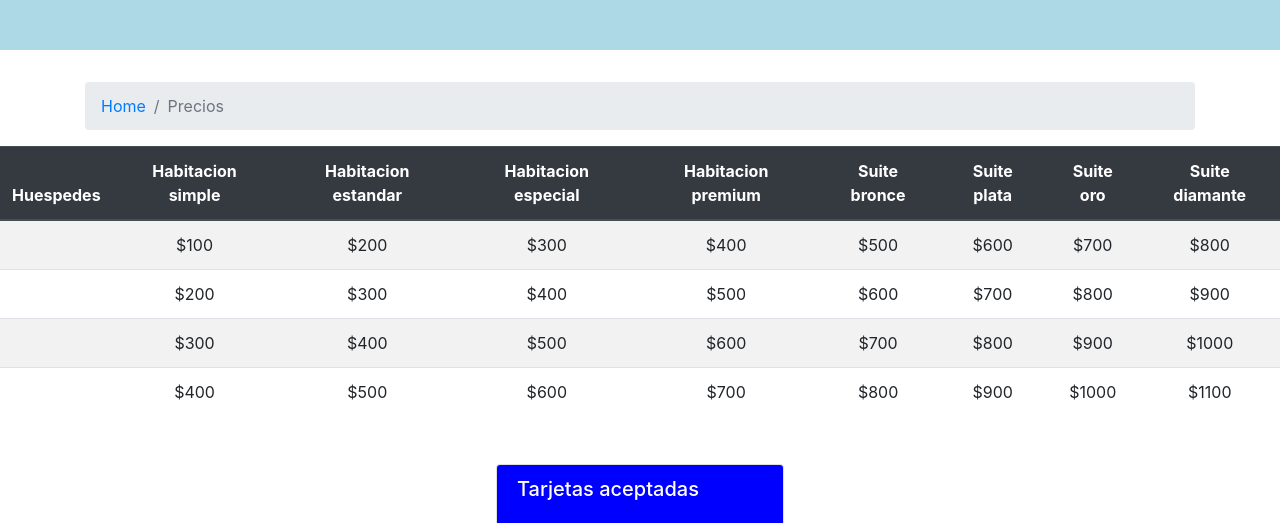
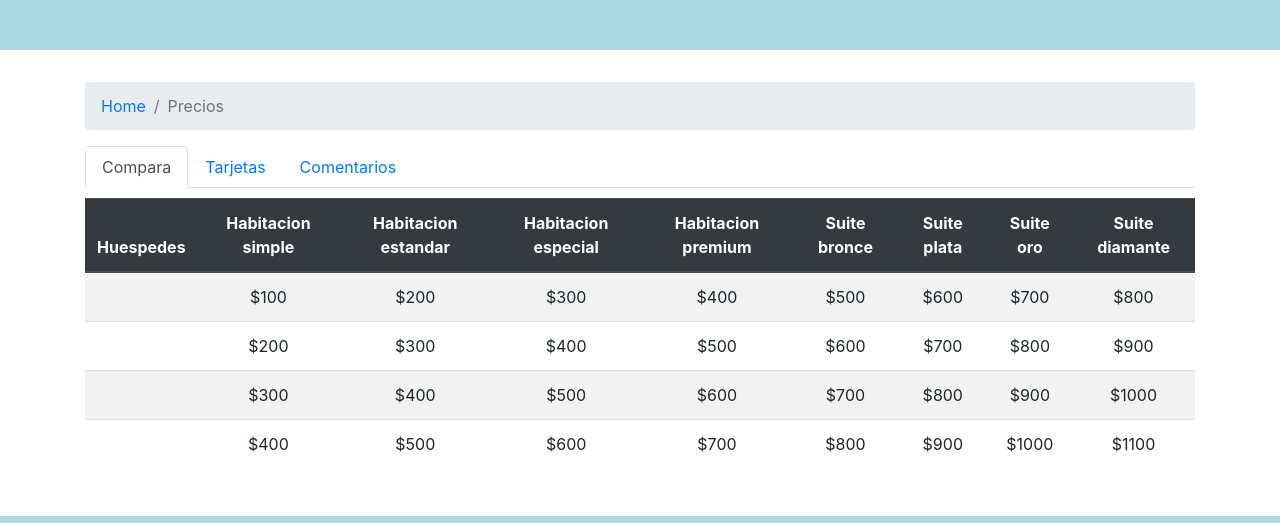
Before and after one commit to sergiobollo/guia-hoteles, a website: page precios.html in a window 1280 px wide. Shown: the part 203-726 px from the top of the page. Drawn offline with nearby package versions, Linux system fonts and the light colour scheme; a web font is replaced by a local one.

Commit message:
Usando pestañas en la seccion de precios

```diff
--- a/css/main.css
+++ b/css/main.css
@@ -24,3 +24,7 @@ footer {
 address p span {
     padding-right: 10px;
 }
+
+.tab-content {
+    padding-top: 10px;
+}
--- a/precios.html
+++ b/precios.html
@@ -49,7 +49,23 @@
             </ol>
             </nav>
         </div>
-
+<div class = "container">
+    <ul class="nav nav-tabs" id = "myTab" role = "tablist">
+    <li class="nav-item">
+        <a class="nav-link active" id = "compara-tab" data-toggle = "tab" href="#compara"
+        role = "tab" aria-controls = "compara" aria-selected = "true">Compara</a>
+    </li>
+    <li class="nav-item">
+        <a class="nav-link" id = "tarjetas-tab" data-toggle = "tab" href="#tarjetas"
+        role = "tab" aria-controls = "tarjetas" aria-selected = "false">Tarjetas</a>
+    </li>
+    <li class="nav-item">
+        <a class="nav-link" id = "cometarios-tab" data-toggle = "tab" href="#comentarios"
+        role = "tab" aria-controls = "comentarios" aria-selected = "false">Comentarios</a>
+    </li>
+    </ul>
+    <div class = "tab-content" id = "myTabContent">
+        <div class = "tab-pane fade show active" id = "compara" role = "tab-panel" aria-labelledby = "compara-tab">
             <div class="table-responsive-md">
                 <table class="table mb-5 table-striped">
                     <thead class ="thead-dark">
@@ -113,8 +129,9 @@
                     </tbody>
                 </table>
             </div>
-
-<div class="d-flex justify-content-center">
+        </div>
+        <div class = "tab-pane fade show" id = "tarjetas" role = "tab-panel" aria-labelledby = "tarjetas-tab">
+            <div class="d-flex justify-content-center" id = "tarjetas-tab">
                 <div class="card" style = "width: 18rem;">
                     <div class = "card-header" style = "background-color: blue; color: white;">
                         <h5 class = "card-title">Tarjetas aceptadas</h5>
@@ -128,7 +145,18 @@
                     </ul>
                 </div>
             </div>
-
+        </div>
+        <div class = "tab-pane fade show" id = "comentarios" role = "tab-panel" aria-labelledby = "comentarios-tab">
+            <form>
+                <div class ="form-group">
+                    <label for = "comentario">Comentario</label>
+                    <textarea id = "comentario" class = "form-control" rows = "7"></textarea>
+                </div>
+                <button type = "submit" class = "btn btn-primary">Enviar</button>
+            </form>
+        </div>
+    </div>
+</div>
 <footer class="sticky-bottom">
     <div class="row">
         <div class="col-4 col-sm">
```
Lines whose indentation alone changed are shown as unchanged.
